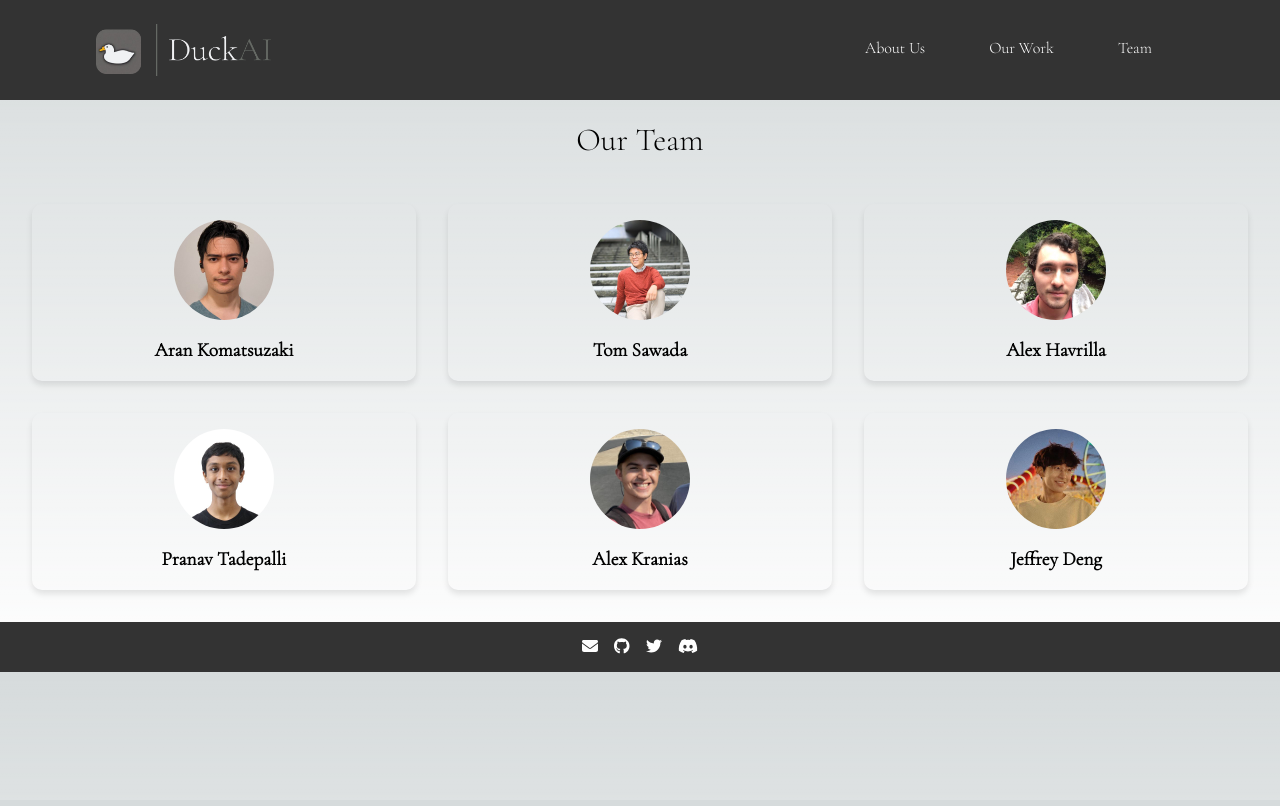
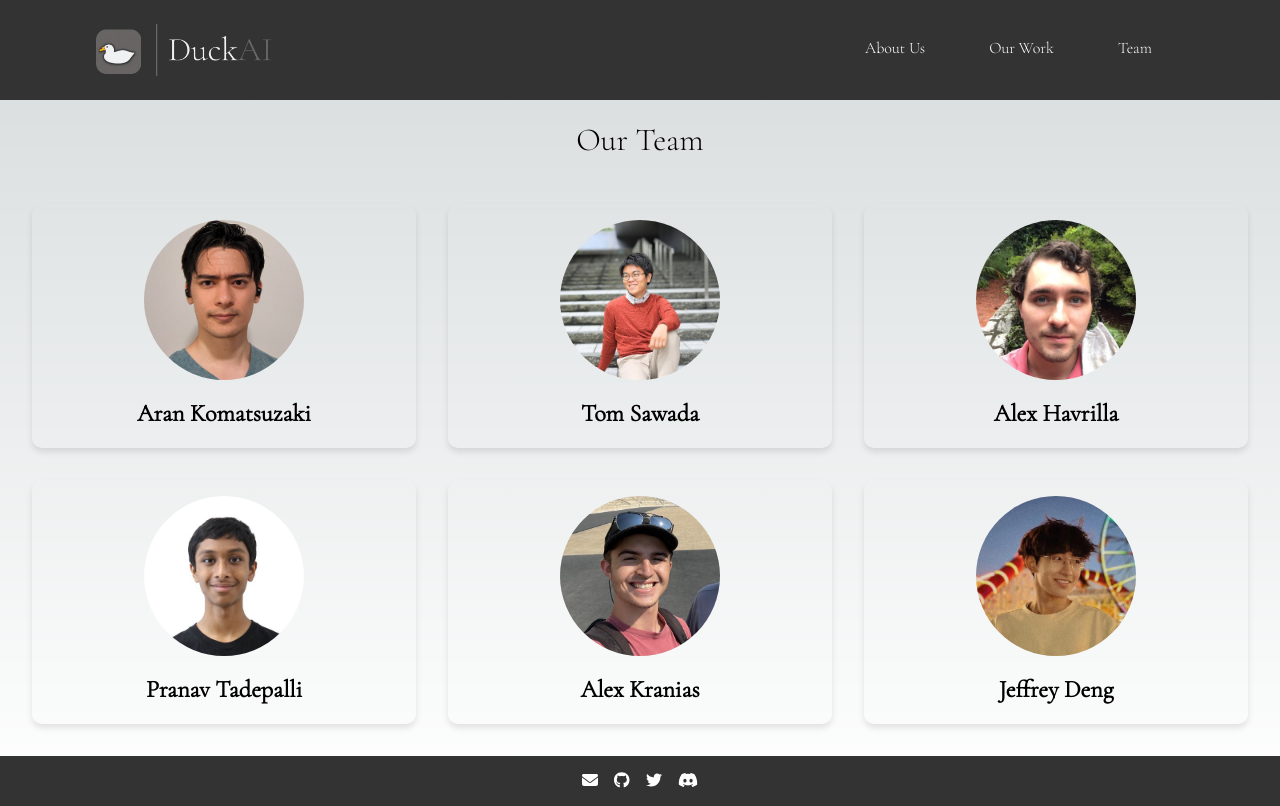
Before and after one commit to TheDuckAI/community-website, a Next.js app in the folder duckai/: page /team in a window 1280 px wide. Built offline with nearby package versions, Linux system fonts and the light colour scheme.

Commit message:
resize team member

```diff
--- a/duckai/src/screens/Team/Team.module.css
+++ b/duckai/src/screens/Team/Team.module.css
@@ -33,15 +33,15 @@
   }
 
   .memberImage {
-    width: 100px;
-    height: 100px;
+    width: 160px;
+    height: 160px;
     margin-bottom: 1rem;
     border-radius: 50%;
     object-fit: cover;
   }
 
   .memberName {
-    font-size: 1.2rem;
+    font-size: 1.5rem;
     font-weight: bold;
   }
 
```
